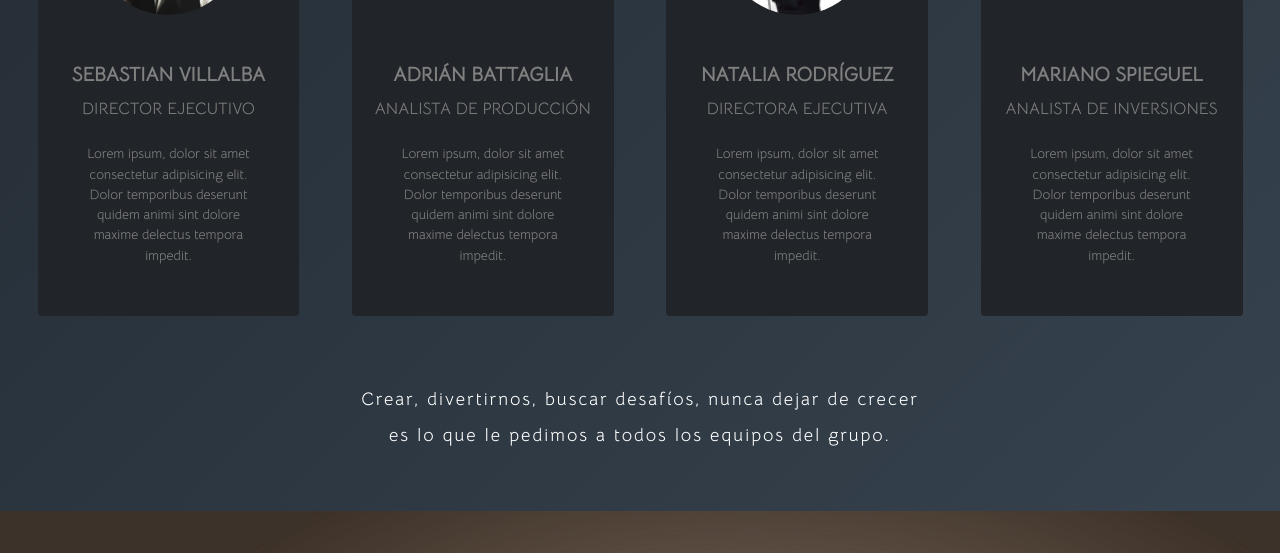
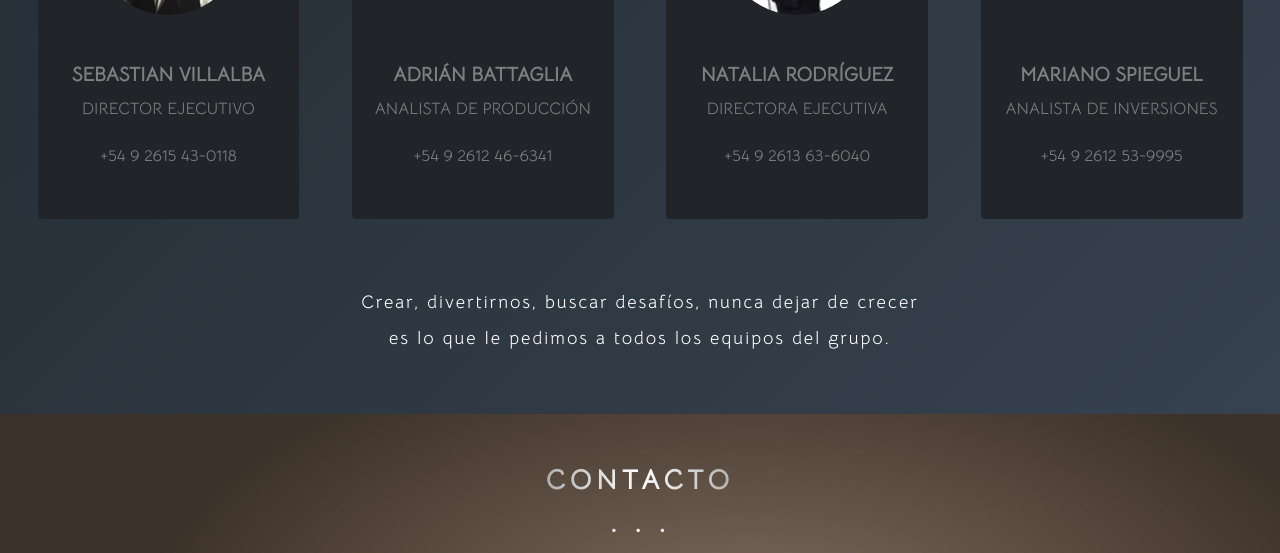
Before and after one commit to fpcdeveloper/GrupoExcelencia, a plain HTML site: page index.html in a window 1280 px wide. Shown: the part 2340-2893 px from the top of the page. Drawn offline with nearby package versions, Linux system fonts and the light colour scheme.

Commit message:
15082023_1827

```diff
--- a/css/estilo.css
+++ b/css/estilo.css
@@ -378,7 +378,7 @@ table.centrada-2 {
 }
 
 .equipo-card-texto {
-  font-size:0.9rem;
+  font-size:1.1rem;
   padding-left: 10%;
   padding-right: 10%;
 }
--- a/index.html
+++ b/index.html
@@ -189,9 +189,10 @@
                     <div class="card-body pt-5">
                         <p class="card-title equipo-card-nombre"><b>SEBASTIAN VILLALBA</b></p>
                         <p class="card-title equipo-card-cargo">DIRECTOR EJECUTIVO</p>
-                        <p class="card-text equipo-card-texto pt-3">
-                            Lorem ipsum, dolor sit amet consectetur adipisicing elit. Dolor temporibus deserunt quidem animi
-                            sint dolore maxime delectus tempora impedit.
+                        <p class="card-text equipo-card-texto pt-3 zoom">
+                            <a href="https://wa.me/5492615430118" target="_blank" class="link-icono-contacto">
+                                +54 9 2615 43-0118
+                            </a>
                         </p>
                     </div>
                 </div>
@@ -203,9 +204,10 @@
                     <div class="card-body pt-5">
                         <p class="card-title equipo-card-nombre"><b>ADRI&Aacute;N BATTAGLIA</b></p>
                         <p class="card-title equipo-card-cargo">ANALISTA DE PRODUCCI&Oacute;N</p>
-                        <p class="card-text equipo-card-texto pt-3">
-                            Lorem ipsum, dolor sit amet consectetur adipisicing elit. Dolor temporibus deserunt quidem animi
-                            sint dolore maxime delectus tempora impedit.
+                        <p class="card-text equipo-card-texto pt-3 zoom">
+                            <a href="https://wa.me/5492612466341" target="_blank" class="link-icono-contacto">
+                                +54 9 2612 46-6341
+                            </a>
                         </p>
                     </div>
                 </div>
@@ -217,9 +219,10 @@
                     <div class="card-body pt-5">
                         <p class="card-title equipo-card-nombre"><b>NATALIA RODR&Iacute;GUEZ</b></p>
                         <p class="card-title equipo-card-cargo">DIRECTORA EJECUTIVA</p>
-                        <p class="card-text equipo-card-texto pt-3">
-                            Lorem ipsum, dolor sit amet consectetur adipisicing elit. Dolor temporibus deserunt quidem animi
-                            sint dolore maxime delectus tempora impedit.
+                        <p class="card-text equipo-card-texto pt-3 zoom">
+                            <a href="https://wa.me/5492613636040" target="_blank" class="link-icono-contacto">
+                                +54 9 2613 63-6040
+                            </a>
                         </p>
                     </div>
                 </div>
@@ -231,9 +234,10 @@
                     <div class="card-body pt-5">
                         <p class="card-title equipo-card-nombre"><b>MARIANO SPIEGUEL</b></p>
                         <p class="card-title equipo-card-cargo">ANALISTA DE INVERSIONES</p>
-                        <p class="card-text equipo-card-texto pt-3">
-                            Lorem ipsum, dolor sit amet consectetur adipisicing elit. Dolor temporibus deserunt quidem animi
-                            sint dolore maxime delectus tempora impedit.
+                        <p class="card-text equipo-card-texto pt-3 zoom">
+                            <a href="https://wa.me/5492612539995" target="_blank" class="link-icono-contacto">
+                                +54 9 2612 53-9995
+                            </a>
                         </p>
                     </div>
                 </div>
```
